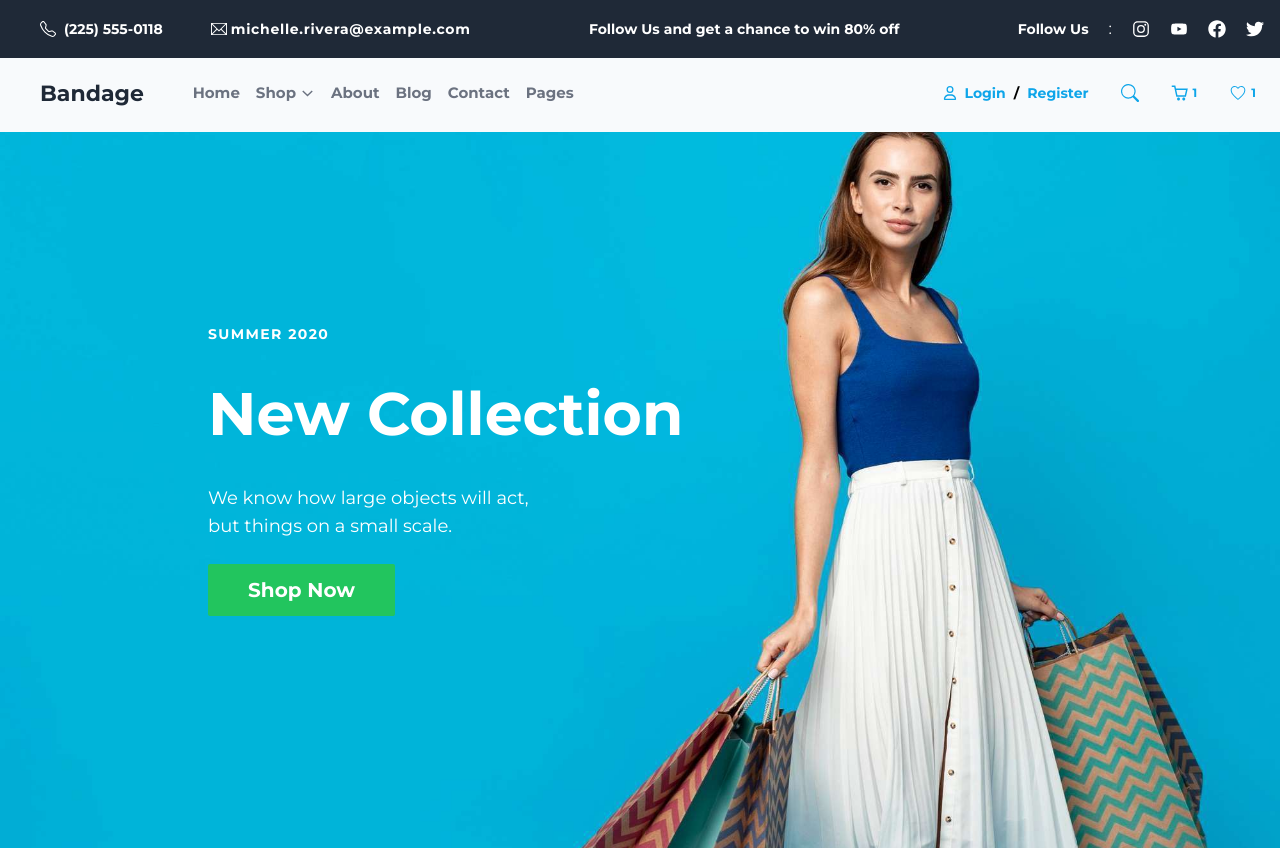
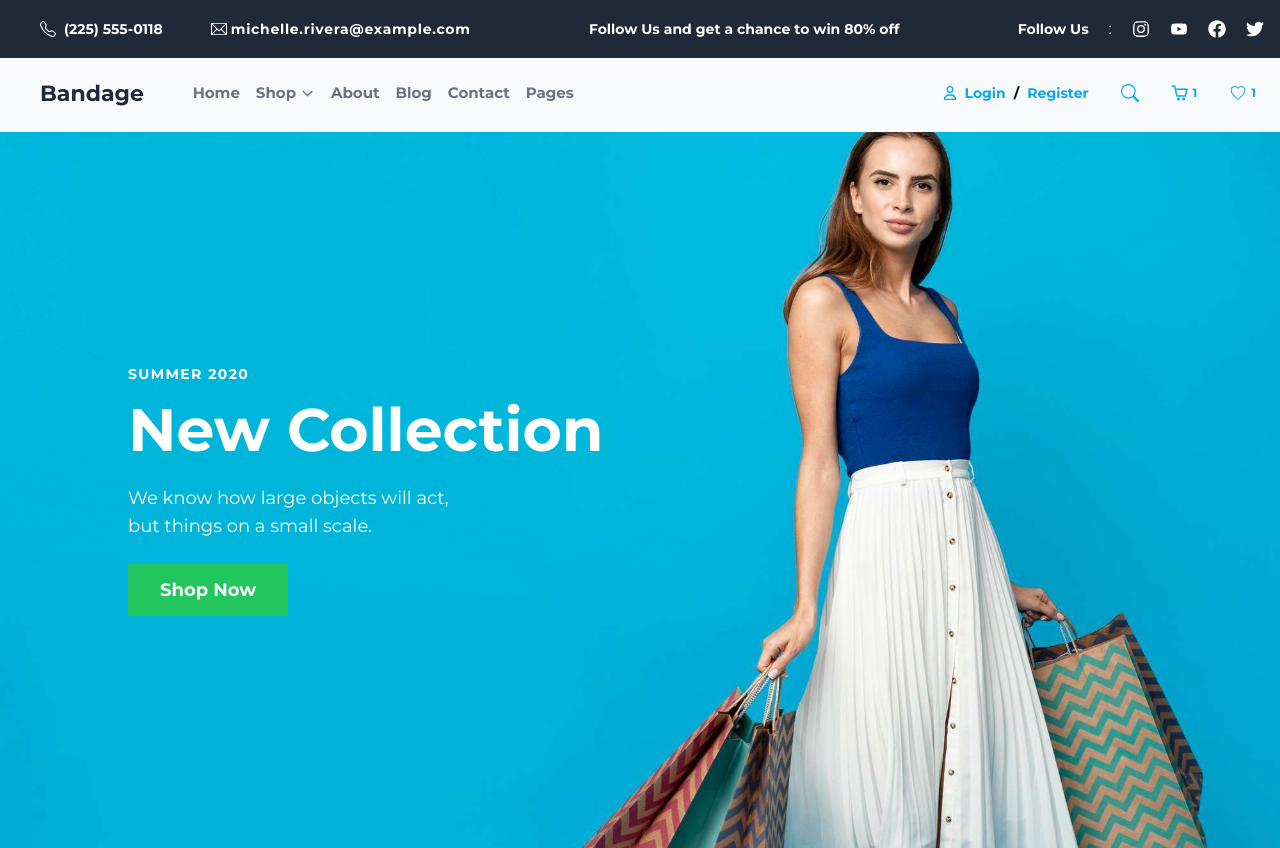
Before and after one commit to Muneeb350/UI-UX-hackathon, a Next.js app: page / in a window 1280 px wide. Built offline with nearby package versions, Linux system fonts and the light colour scheme.

Commit message:
Hero header and navbar changes

```diff
--- a/src/components/Hero.tsx
+++ b/src/components/Hero.tsx
@@ -1,35 +1,37 @@
-import React from 'react'
+import React from "react";
 
 const Hero = () => {
   return (
-    <section className="relative h-[716px] w-full bg-cover bg-center"
-    style={{ backgroundImage: "url('/Image 1.jpg')" }}
+    <section
+      className="relative h-[716px] w-full bg-cover bg-center"
+      style={{ backgroundImage: "url('/Image 1.jpg')" }}
     >
-      <div className='text-left md:text-left px-6 md:px-12 lg:px-30 z-10 ml-36'>
       {/* Text Content */}
-      <div className="flex flex-col justify-center items-start pl-8 sm:pl-4 w-full lg:w-1/2">
-        <h5 className="mt-48 text-sm uppercase tracking-widest text-white font-bold">
-         SUMMER 2020
+      <div className="absolute inset-0 flex flex-col justify-center items-start px-4 sm:px-12 lg:px-32 z-10">
+        {/* Small Tagline */}
+        <h5 className="text-sm uppercase tracking-widest text-white font-bold">
+          SUMMER 2020
         </h5>
 
-
-        <h1 className="mt-10 text-4xl md:text-6xl font-bold text-white">
+        {/* Main Heading */}
+        <h1 className="mt-4 text-4xl md:text-6xl font-bold text-white leading-tight">
           New Collection
         </h1>
-        <p className="mt-10 text-white text-base md:text-lg">
-          We know how large objects will act,<br /> but things on a small scale.
+
+        {/* Subtext */}
+        <p className="mt-6 text-white text-base md:text-lg leading-relaxed">
+          We know how large objects will act,
+          <br />
+          but things on a small scale.
         </p>
-        <button className="font-bold mt-6 px-10 py-3 bg-green-500 hover:bg-green-600 text-white rounded-sm text-sm md:text-xl transition-all">
+
+        {/* Button */}
+        <button className="font-bold mt-6 px-8 py-3 bg-green-500 hover:bg-green-600 text-white rounded-sm text-sm md:text-lg transition-all">
           Shop Now
         </button>
       </div>
-      </div>
+    </section>
+  );
+};
 
-
-      </section>
-    )
-
-
-}
-
-export default Hero
+export default Hero;
```
